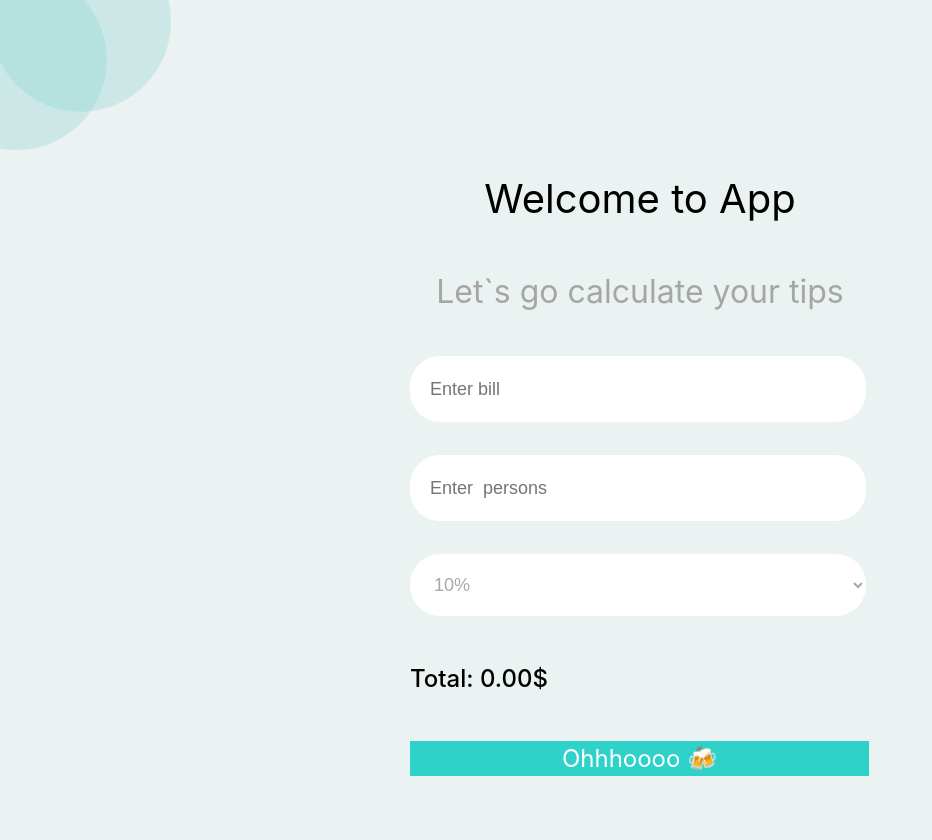
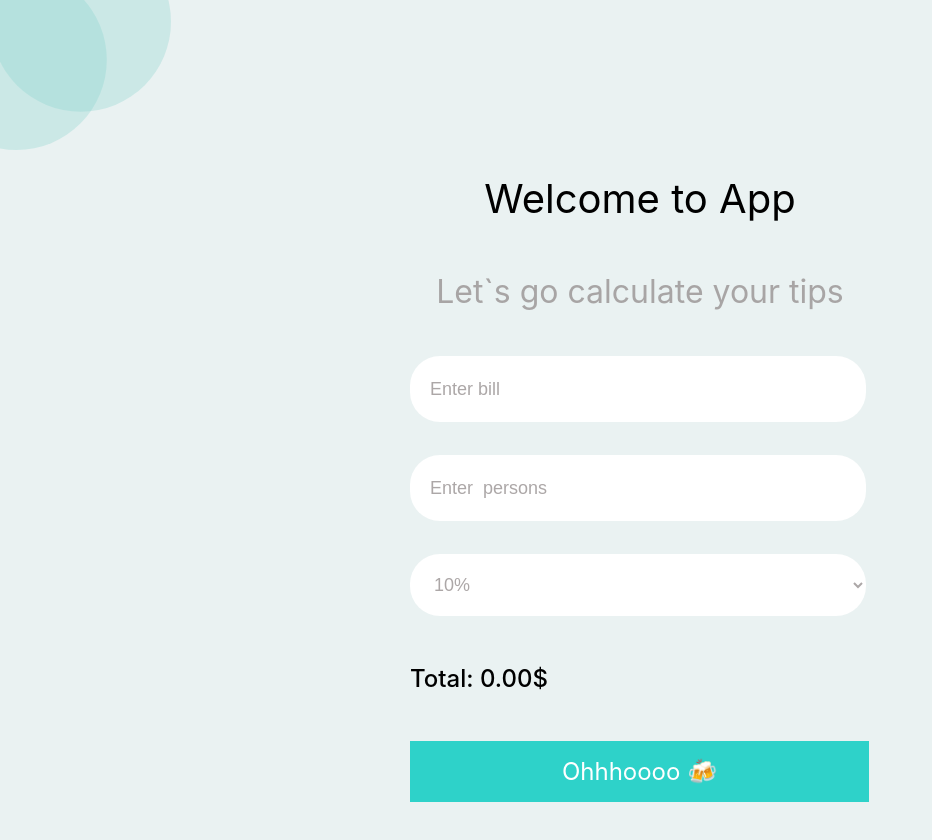
Before and after one commit to Zlata-Saburova/react-tips-calculator, a React (Create React App) app: page / in a window 1280 px wide. Shown: the top 840 px of the page, without its empty margins (0-932 px from the left). After the commit the page ends 802 px from the top, so only its background shows below. Built offline with nearby package versions, Linux system fonts and the light colour scheme.

Commit message:
refactor: change export, change GlobalStyles

```diff
--- a/src/App.tsx
+++ b/src/App.tsx
@@ -1,14 +1,18 @@
 import React from "react";
+import styled from "styled-components";
 import { Form } from "./components/Form/Form";
-import GlobalStyle from "./GlobalStyles";
 
 function App() {
   return (
-    <>
-      <GlobalStyle />
+    <StyledApp>
       <Form></Form>
-    </>
+    </StyledApp>
   );
 }
 
+const StyledApp = styled.div`
+  display: flex;
+  justify-content: center;
+  align-items: center;
+`;
 export default App;
--- a/src/components/Button/Button.tsx
+++ b/src/components/Button/Button.tsx
@@ -1,5 +1,5 @@
 import { StyledButton } from "./styles";
 
 export const Button = () => {
-  return <StyledButton>Ohhhoooo 🍻 </StyledButton>;
+  return <StyledButton type="submit">Ohhhoooo 🍻 </StyledButton>;
 };
--- a/src/components/Button/styles.ts
+++ b/src/components/Button/styles.ts
@@ -3,6 +3,8 @@ import styled from "styled-components";
 export const StyledButton = styled.button`
   max-width: 459px;
   width: 100%;
+  padding-top: 13px;
+  padding-bottom: 13px;
 
   font-weight: 400;
   font-size: 24px;
--- a/src/components/Form/Form.tsx
+++ b/src/components/Form/Form.tsx
@@ -4,8 +4,7 @@ import {
   Text,
   Total,
   TotalAmount,
-  Wrapper,
-  InputItems,
+  InputContainer,
 } from "./styles";
 
 import { Button } from "../Button/Button";
@@ -14,11 +13,10 @@ import { Select } from "../CustomSelect/styles";
 
 export const Form = () => {
   return (
-    <Wrapper>
     <StyledForm>
       <Title>Welcome to App</Title>
       <Text>Let`s go calculate your tips</Text>
-        <InputItems>
+      <InputContainer>
         <Input
           type="number"
           placeholder="Enter bill"
@@ -31,12 +29,11 @@ export const Form = () => {
           <option>20%</option>
           <option>30%</option>
         </Select>
-        </InputItems>
+      </InputContainer>
       <Total>
         Total: <TotalAmount>0.00</TotalAmount>$
       </Total>
       <Button></Button>
     </StyledForm>
-    </Wrapper>
   );
 };
--- a/src/components/Form/styles.ts
+++ b/src/components/Form/styles.ts
@@ -1,12 +1,6 @@
 import styled from "styled-components";
 
-export const Wrapper = styled.div`
-  margin: 0 auto 100px;
-  width: 100%;
-  max-width: 1440px;
-  padding: 0 16px;
-`;
-export const StyledForm = styled.form`
+const StyledForm = styled.form`
   display: grid;
   gap: 45px;
 
@@ -20,7 +14,7 @@ export const StyledForm = styled.form`
   }
 `;
 
-export const Title = styled.h1`
+const Title = styled.h1`
   font-weight: 400;
   font-size: 40px;
   line-height: 58px;
@@ -32,7 +26,7 @@ export const Title = styled.h1`
   }
 `;
 
-export const Text = styled.p`
+const Text = styled.p`
   font-weight: 400;
   font-size: 32px;
   line-height: 38px;
@@ -46,7 +40,7 @@ export const Text = styled.p`
   }
 `;
 
-export const InputItems = styled.div`
+const InputContainer = styled.div`
   display: grid;
   gap: 33px;
 
@@ -60,7 +54,7 @@ export const InputItems = styled.div`
   }
 `;
 
-export const Total = styled.p`
+const Total = styled.p`
   margin-right: 10px;
 
   font-weight: 500;
@@ -75,7 +69,7 @@ export const Total = styled.p`
   }
 `;
 
-export const TotalAmount = styled.span`
+const TotalAmount = styled.span`
   font-weight: 500;
   font-size: 24px;
   line-height: 35px;
@@ -85,3 +79,5 @@ export const TotalAmount = styled.span`
     line-height: 26px;
   }
 `;
+
+export { StyledForm, Title, Text, InputContainer, Total, TotalAmount };
--- a/src/components/Input/styles.ts
+++ b/src/components/Input/styles.ts
@@ -12,7 +12,14 @@ export const StyledInput = styled.input`
   font-weight: 400;
   font-size: 18px;
   line-height: 26px;
-  color: rgba(117, 108, 108, 0.6);
+  color: #000000;
+
+  &::placeholder {
+    font-weight: 400;
+    font-size: 18px;
+    line-height: 26px;
+    color: rgba(117, 108, 108, 0.6);
+  }
 
   @media (max-width: 1024px) {
     max-width: 332px;
--- a/src/index.tsx
+++ b/src/index.tsx
@@ -1,6 +1,7 @@
 import React from "react";
 import { createRoot } from "react-dom/client";
 import App from "./App";
+import GlobalStyle from "./GlobalStyles";
 
 const container = document.getElementById("root");
 if (!container) {
@@ -8,4 +9,9 @@ if (!container) {
 }
 const root = createRoot(container);
 
-root.render(<App />);
+root.render(
+  <React.StrictMode>
+    <GlobalStyle />
+    <App />
+  </React.StrictMode>
+);
```
Lines whose indentation alone changed are shown as unchanged.
